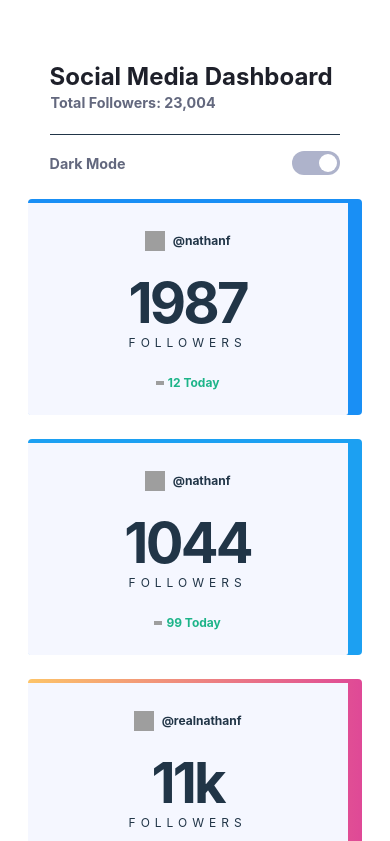
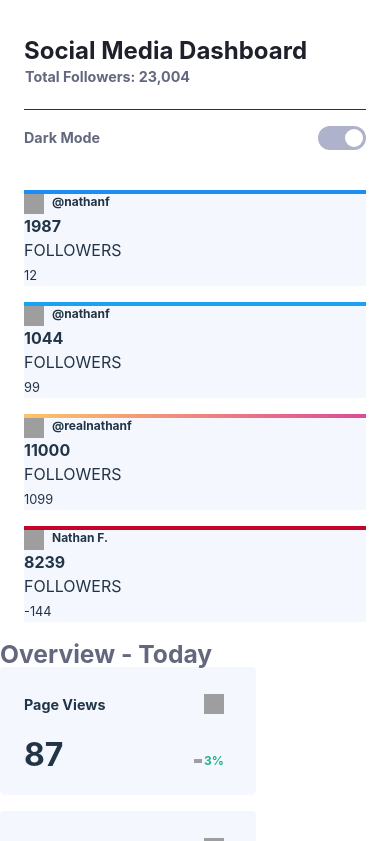
Before and after one commit to Simplify4Me2/social-media-dashboard, a React app in the folder my-social-media-dashboard/: page / in a window 390 px wide. Shown: the top 841 px of the page. Built offline with nearby package versions, Linux system fonts and the light colour scheme; grey boxes are pictures that could not be loaded; the HTML template or start-up script is replaced by a standard one.

Commit message:
refactor Card

```diff
--- a/my-social-media-dashboard/src/App.tsx
+++ b/my-social-media-dashboard/src/App.tsx
@@ -5,7 +5,104 @@ import { ToggleSwitch } from "./components";
 import { Header } from "./header";
 import { useDarkModeState } from "./hooks";
 
+interface SocialMediaData {
+  provider: "facebook" | "twitter" | "instagram" | "youtube";
+  handle: string;
+  count: number;
+  countToday: number;
+}
+
+const socialMediaData: SocialMediaData[] = [
+  {
+    provider: "facebook",
+    handle: "@nathanf",
+    count: 1987,
+    countToday: 12,
+  },
+  {
+    provider: "twitter",
+    handle: "@nathanf",
+    count: 1044,
+    countToday: 99,
+  },
+  {
+    provider: "instagram",
+    handle: "@realnathanf",
+    count: 11000,
+    countToday: 1099,
+  },
+  {
+    provider: "youtube",
+    handle: "Nathan F.",
+    count: 8239,
+    countToday: -144,
+  },
+];
+
+interface SocialMediaOverviewData {
+  provider: "facebook" | "twitter" | "instagram" | "youtube";
+  label: string;
+  count: number;
+  percentage: number;
+}
+
+const socialMediaOverviewData: SocialMediaOverviewData[] = [
+  {
+    provider: "facebook",
+    label: "Page Views",
+    count: 87,
+    percentage: 3
+  },
+  {
+    provider: "facebook",
+    label: "Likes",
+    count: 52,
+    percentage: -2
+  },
+  {
+    provider: "instagram",
+    label: "Likes",
+    count: 5462,
+    percentage: 2257
+  },
+  {
+    provider: "instagram",
+    label: "Profile Views",
+    count: 52000,
+    percentage: 1375
+  },
+  {
+    provider: "twitter",
+    label: "Retweets",
+    count: 117,
+    percentage: 303
+  },
+  {
+    provider: "twitter",
+    label: "Likes",
+    count: 507,
+    percentage: 553
+  },
+  {
+    provider: "youtube",
+    label: "Likes",
+    count: 107,
+    percentage: -19
+  },
+  {
+    provider: "youtube",
+    label: "Total Views",
+    count: 1407,
+    percentage: -12
+  }
+]
+
 function App() {
+  return <New />;
+  return <Old />;
+}
+
+function Old() {
   const { isEnabled: isDarkModeEnabled, toggle: toggleDarkMode } =
     useDarkModeState();
 
@@ -111,4 +208,39 @@ function App() {
   );
 }
 
+function New() {
+  const { isEnabled: isDarkModeEnabled, toggle: toggleDarkMode } =
+    useDarkModeState();
+
+  return (
+    <>
+      <main
+        className={`h-full lg:h-screen ${
+          isDarkModeEnabled ? "dark" : ""
+        } dark:bg-dark-blue-800 flex flex-col justify-center`}
+      >
+        {/* <div className="absolute bg-dark-blue-600 lg:h-64 w-full" /> */}
+        <Header>
+          <span className="mr-3 mt-1 text-sm text-blue-700 dark:text-blue-400 lg:text-slate-400">
+            Dark Mode
+          </span>
+          <ToggleSwitch
+            isEnabled={isDarkModeEnabled}
+            onChange={toggleDarkMode}
+          />
+        </Header>
+        <section className="grid grid-cols-1 gap-4 my-4 mx-6">
+          {socialMediaData.map(item => <Card socialMediaProvider={item.provider} handleName={item.handle} followersCount={item.count} followersCountToday={item.countToday} />)}
+        </section>
+        <section>
+          <h2 className="text-left font-bold text-2xl leading-none text-blue-700 dark:text-blue-400 pt-1">
+            Overview - Today
+          </h2>
+          {socialMediaOverviewData.map(item => <OverviewCard socialMediaProvider={item.provider} label={item.label} count={item.count} percentage={item.percentage} />)}
+        </section>
+      </main>
+    </>
+  );
+}
+
 export default App;
--- a/my-social-media-dashboard/src/card.tsx
+++ b/my-social-media-dashboard/src/card.tsx
@@ -6,6 +6,30 @@ interface ICardProps {
 }
 
 export function Card({
+  followersCount,
+  followersCountToday,
+  handleName,
+  socialMediaProvider,
+}: ICardProps) {
+  return (
+    <New
+      followersCount={followersCount}
+      followersCountToday={followersCountToday}
+      handleName={handleName}
+      socialMediaProvider={socialMediaProvider}
+    />
+  );
+  return (
+    <Old
+      followersCount={followersCount}
+      followersCountToday={followersCountToday}
+      handleName={handleName}
+      socialMediaProvider={socialMediaProvider}
+    />
+  );
+}
+
+function Old({
   followersCount,
   followersCountToday,
   handleName,
@@ -77,3 +101,52 @@ export function Card({
     </div>
   );
 }
+
+function New({
+  followersCount,
+  followersCountToday,
+  handleName,
+  socialMediaProvider,
+}: ICardProps) {
+  const isFollowersCountTodayPositive: boolean = followersCountToday > 0;
+
+  function getFollowersCount() {
+    if (followersCount < 10_000) return followersCount;
+
+    const thousands = followersCount / 1000;
+
+    return `${thousands}k`;
+  }
+
+  function resolveDecorationColor() {
+    switch (socialMediaProvider) {
+      case "facebook":
+        return "before:bg-azure-blue";
+      case "instagram":
+        return "before:bg-gradient-to-r before:from-yellow before:to-candy-apple-red";
+      case "twitter":
+        return "before:bg-sky-blue";
+      case "youtube":
+        return "before:bg-chili-red";
+      default:
+        return "before:bg-white";
+    }
+  }
+  return (
+    <li
+      className={`list-none before:block ${resolveDecorationColor()} before:h-1 bg-blue-100 dark:bg-dark-blue-400 hover:bg-blue-200 hover:dark:bg-blue-700 hover:cursor-pointer`}
+    >
+      <span className="flex">
+        <img
+            src={`icon-${socialMediaProvider}.svg`}
+            alt={`${socialMediaProvider} icon`}
+            className="w-5 h-5 mr-2"
+          />
+        <p className="text-xs dark:text-blue-400 font-bold">{handleName}</p>
+      </span>
+      <strong>{followersCount}</strong>
+      <p>FOLLOWERS</p>
+      <small>{followersCountToday}</small>
+    </li>
+  );
+}
```
